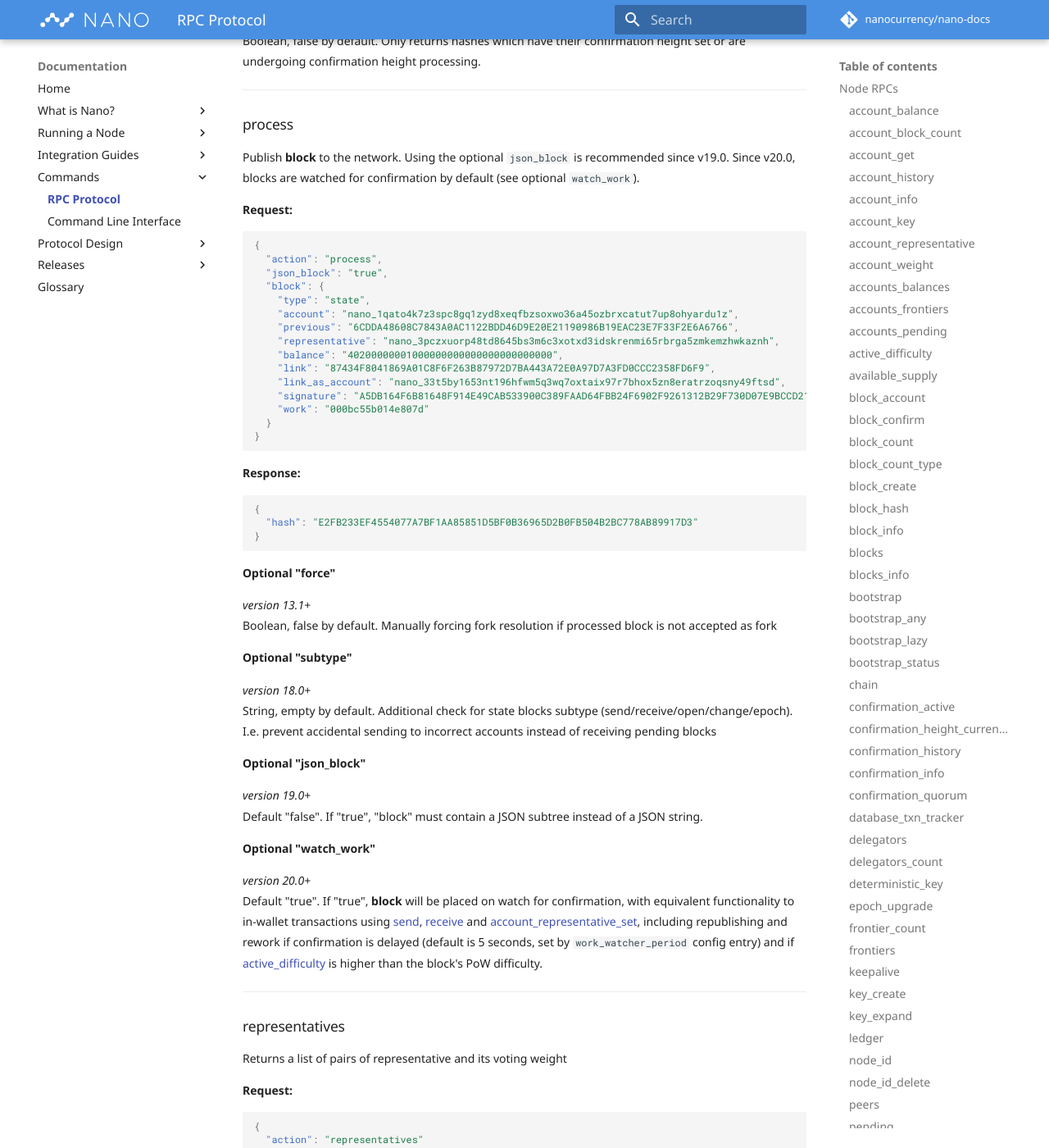
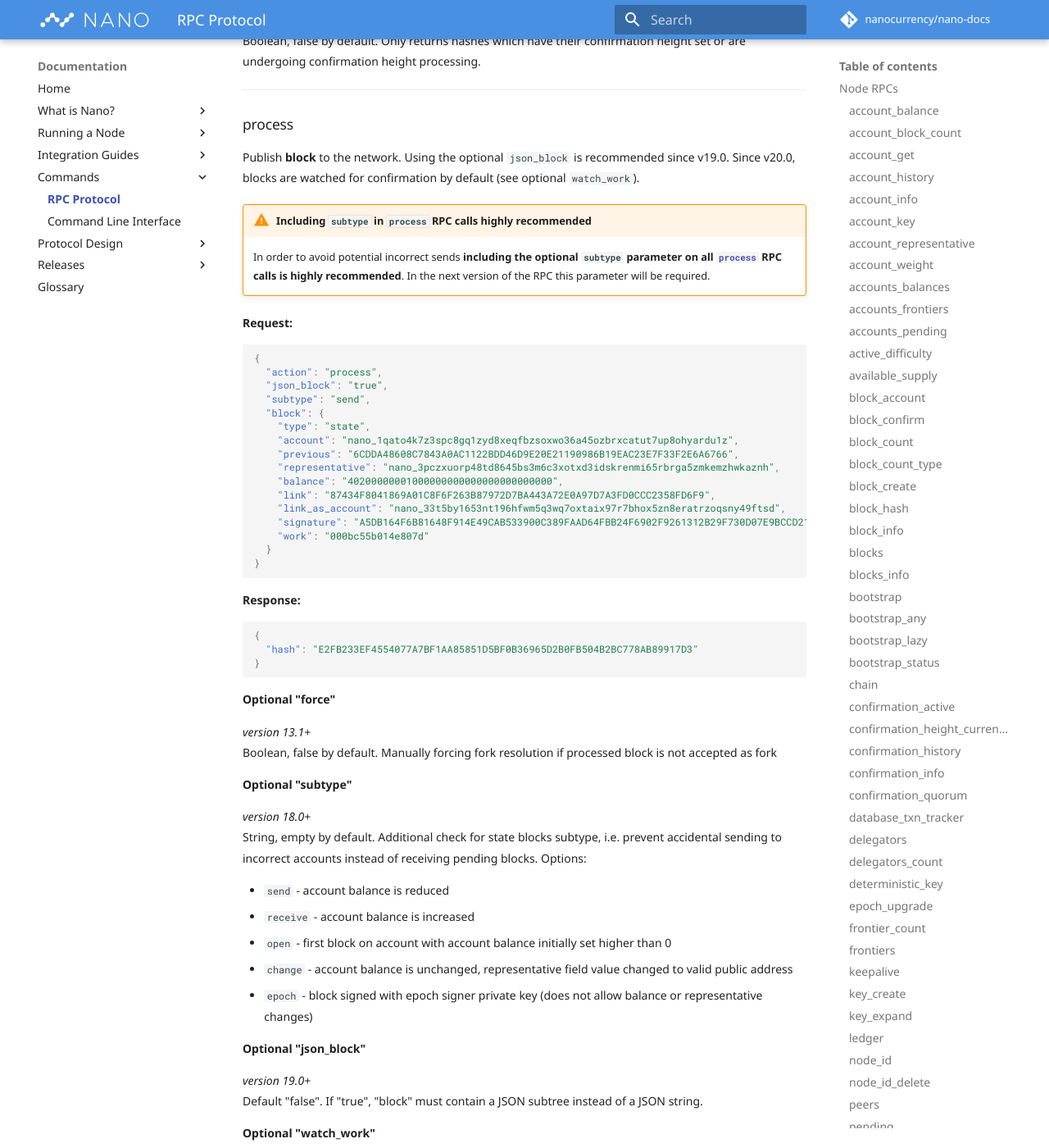
Before and after one commit to nanocurrency/nano-docs, an MkDocs documentation site: the page built from docs/commands/rpc-protocol.md, in a window 1280 px wide and 1400 px high, scrolled down 41214 px. Shown: the whole window at 82% size. Built offline with MkDocs 1.6.1 and Material for MkDocs 9.7.7, drawn with Linux system fonts in a browser that asks for light colours; comment, search, counter and statistics services are not loaded.

Commit message:
Add snippet for process RPC subtype recommendation and use in RPC com… (#258)
* Add snippet for process RPC subtype recommendation and use in RPC commands and integration guides

* Add links back to process RPC in snippet and expand subtype option details

````diff
--- a/docs/commands/rpc-protocol.md
+++ b/docs/commands/rpc-protocol.md
@@ -1888,11 +1888,14 @@
 ### process
 Publish **block** to the network. Using the optional `json_block` is recommended since v19.0. Since v20.0, blocks are watched for confirmation by default (see optional `watch_work`).
 
+--8<-- "process-sub-type-recommended.md"
+
 **Request:**
 ```json
 {
   "action": "process",
   "json_block": "true",
+  "subtype": "send",
   "block": {
     "type": "state",
     "account": "nano_1qato4k7z3spc8gq1zyd8xeqfbzsoxwo36a45ozbrxcatut7up8ohyardu1z",
@@ -1920,7 +1923,13 @@
 **Optional "subtype"**
 
 _version 18.0+_
-String, empty by default. Additional check for state blocks subtype (send/receive/open/change/epoch). I.e. prevent accidental sending to incorrect accounts instead of receiving pending blocks
+String, empty by default. Additional check for state blocks subtype, i.e. prevent accidental sending to incorrect accounts instead of receiving pending blocks. Options:
+
+* `send` - account balance is reduced
+* `receive` - account balance is increased
+* `open` - first block on account with account balance initially set higher than 0
+* `change` - account balance is unchanged, representative field value changed to valid public address
+* `epoch` - block signed with epoch signer private key (does not allow balance or representative changes)
 
 **Optional "json_block"**
 
--- /dev/null
+++ b/docs/snippets/process-sub-type-recommended.md
@@ -0,0 +1,2 @@
+!!! warning "Including `subtype` in `process` RPC calls highly recommended"
+	In order to avoid potential incorrect sends **including the optional `subtype` parameter on all [`process`](/commands/rpc-protocol/#process) RPC calls is highly recommended**. In the next version of the RPC this parameter will be required.
````
Also changed, not shown: docs/integration-guides/key-management.md (+3 -3 lines).
